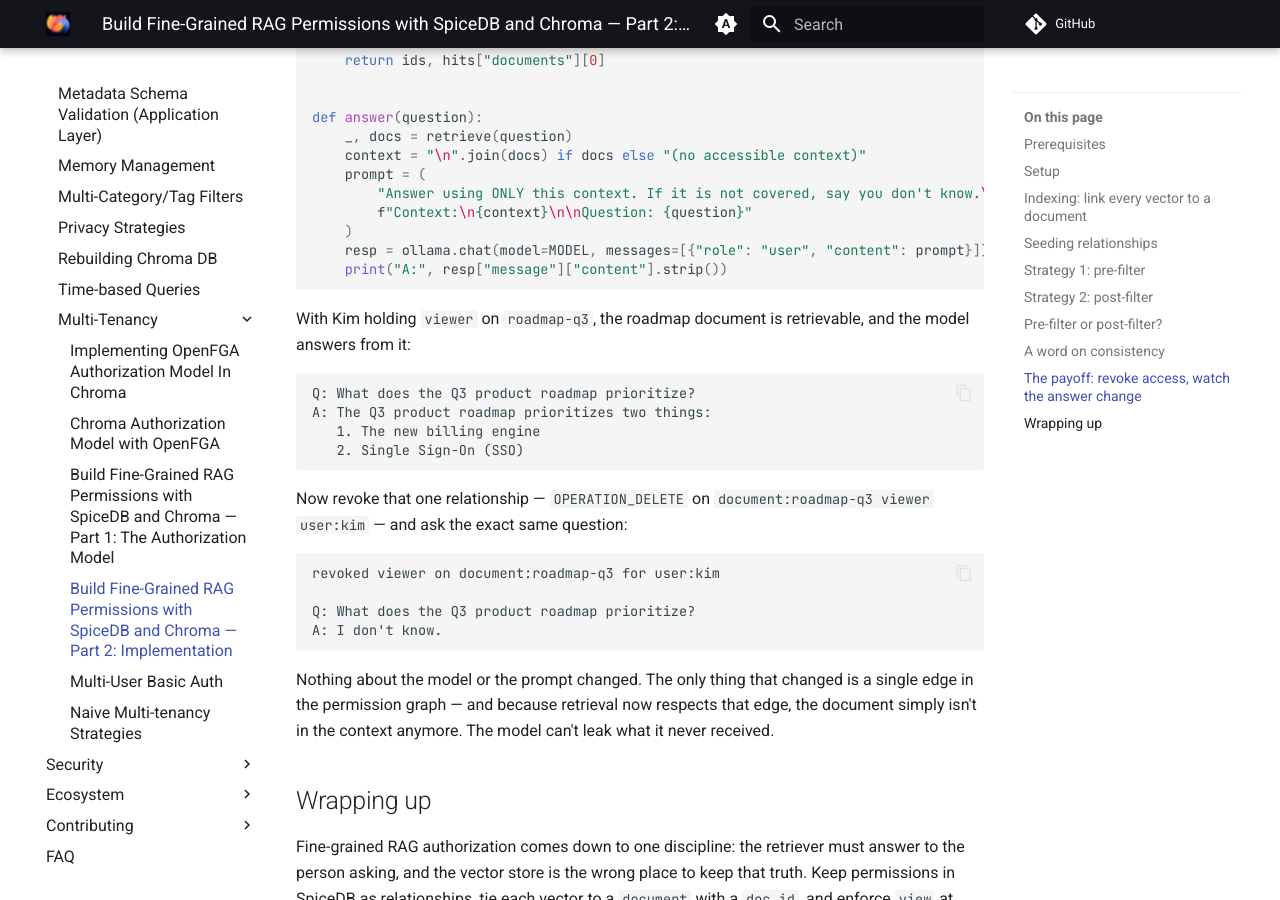
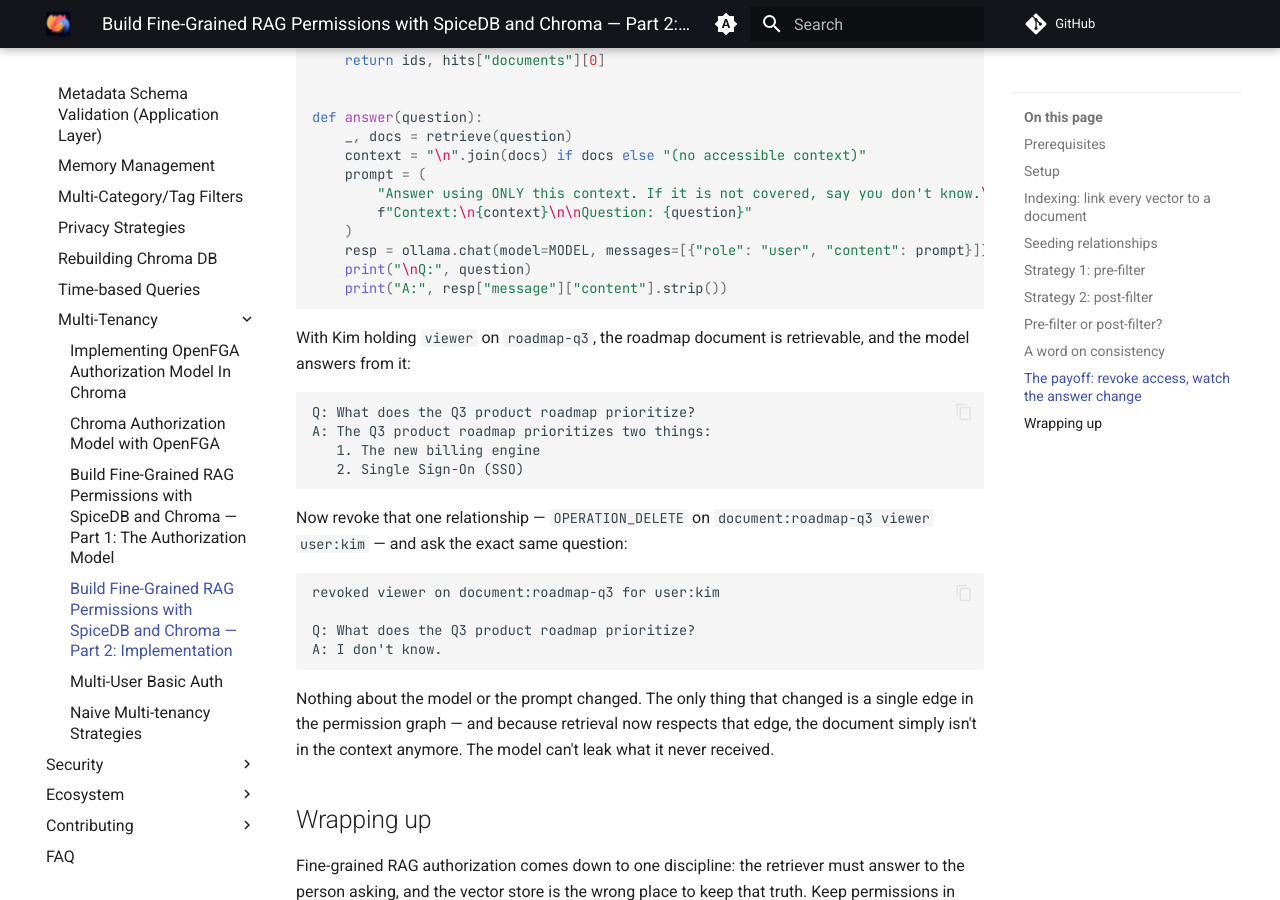
Before and after one commit to amikos-tech/chroma-cookbook, an MkDocs documentation site: the page built from docs/strategies/multi-tenancy/authorization-model-impl-with-spicedb.md, in a window 1280 px wide and 900 px high, scrolled down 6675 px. Built offline with MkDocs 1.6.1 and Material for MkDocs 9.7.7, drawn with Linux system fonts in a browser that asks for light colours; comment, search, counter and statistics services are not loaded.

Commit message:
docs: make abridged rag_demo snippet match its example output

````diff
--- a/docs/strategies/multi-tenancy/authorization-model-impl-with-spicedb.md
+++ b/docs/strategies/multi-tenancy/authorization-model-impl-with-spicedb.md
@@ -336,6 +336,7 @@
         f"Context:\n{context}\n\nQuestion: {question}"
     )
     resp = ollama.chat(model=MODEL, messages=[{"role": "user", "content": prompt}])
+    print("\nQ:", question)
     print("A:", resp["message"]["content"].strip())
 ```
 
````
